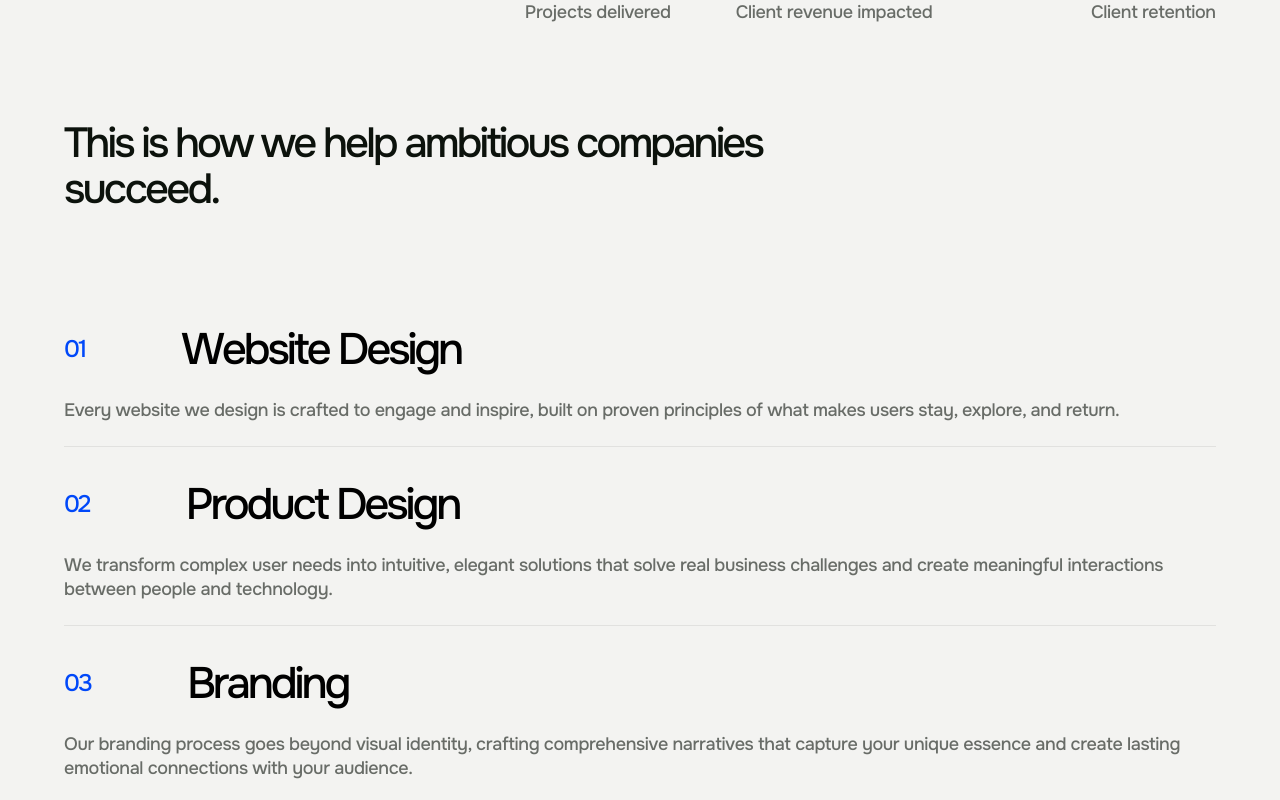
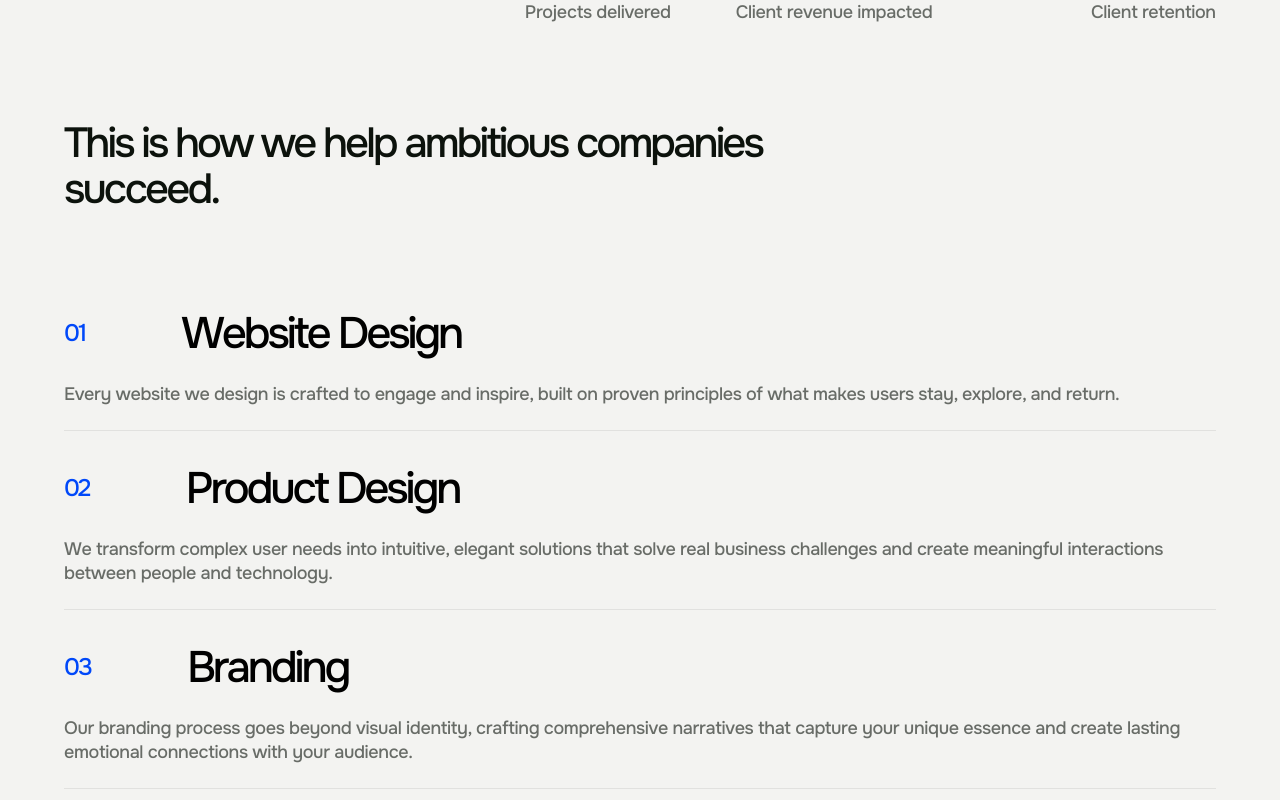
Before and after one commit to initify-admin/initify-portfolio, a Next.js app: page / in a window 1280 px wide. Shown: the part 1640-2440 px from the top of the page. Built offline with nearby package versions, Linux system fonts and the light colour scheme.

Commit message:
Refactor gap spacing in Contact, Projects, Trust, and Uses components for improved layout consistency

```diff
--- a/components/contact.tsx
+++ b/components/contact.tsx
@@ -68,7 +68,7 @@ export default function Contact() {
             duration: transitionDuration,
             ease: transitionEffect,
           }}
-          className="flex flex-col gap-y-12 lg:gap-y-16 xl:gap-y-20"
+          className="flex flex-col gap-y-12 lg:gap-y-14 xl:gap-y-16"
         >
           <h1 className="font-onest font-medium text-dark text-[2.25rem] lg:text-[2.5rem] xl:text-[2.625rem] tracking-[-0.158rem] lg:tracking-[-0.175rem] xl:tracking-[-0.184rem] leading-[2.475rem] lg:leading-[2.75rem] xl:leading-[2.888rem]">
             Get in Touch
--- a/components/projects.tsx
+++ b/components/projects.tsx
@@ -26,7 +26,7 @@ export default function Projects() {
             duration: transitionDuration,
             ease: transitionEffect,
           }}
-          className="flex flex-col gap-y-12 lg:gap-y-16 xl:gap-y-20"
+          className="flex flex-col gap-y-12 lg:gap-y-14 xl:gap-y-16"
         >
           <div className="flex flex-col gap-y-4">
             <h1 className="font-onest font-medium text-dark text-[2.25rem] lg:text-[2.5rem] xl:text-[2.625rem] tracking-[-0.158rem] lg:tracking-[-0.175rem] xl:tracking-[-0.184rem] leading-[2.475rem] lg:leading-[2.75rem] xl:leading-[2.888rem]">
--- a/components/trust.tsx
+++ b/components/trust.tsx
@@ -26,7 +26,7 @@ export default function Trust() {
             duration: transitionDuration,
             ease: transitionEffect,
           }}
-          className="flex flex-col gap-y-12 lg:gap-y-16 xl:gap-y-20"
+          className="flex flex-col gap-y-12 lg:gap-y-14 xl:gap-y-16"
         >
           <h1 className="font-onest font-medium text-dark text-[2.25rem] lg:text-[2.5rem] xl:text-[2.625rem] tracking-[-0.158rem] lg:tracking-[-0.175rem] xl:tracking-[-0.184rem] leading-[2.475rem] lg:leading-[2.75rem] xl:leading-[2.888rem]">
             Why you can trust us
--- a/components/uses.tsx
+++ b/components/uses.tsx
@@ -26,7 +26,7 @@ export default function Uses() {
             duration: transitionDuration,
             ease: transitionEffect,
           }}
-          className="flex flex-col gap-y-12 lg:gap-y-16 xl:gap-y-20"
+          className="flex flex-col gap-y-12 lg:gap-y-14 xl:gap-y-16"
         >
           <h1 className="xl:w-[810px] font-onest font-medium text-dark text-[2.25rem] lg:text-[2.5rem] xl:text-[2.625rem] tracking-[-0.158rem] lg:tracking-[-0.175rem] xl:tracking-[-0.184rem] leading-[2.475rem] lg:leading-[2.75rem] xl:leading-[2.888rem]">
             This is how we help ambitious companies succeed.
```
